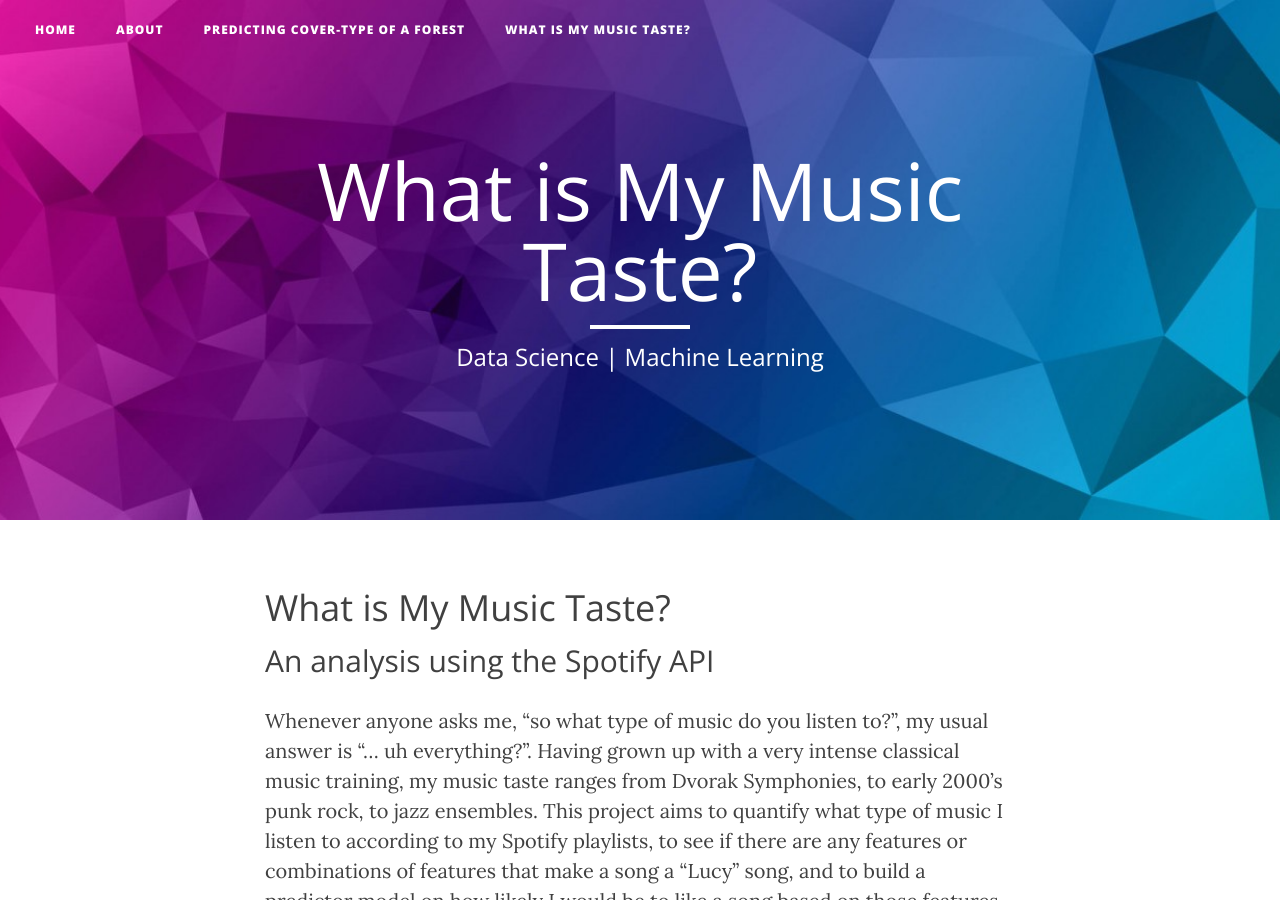
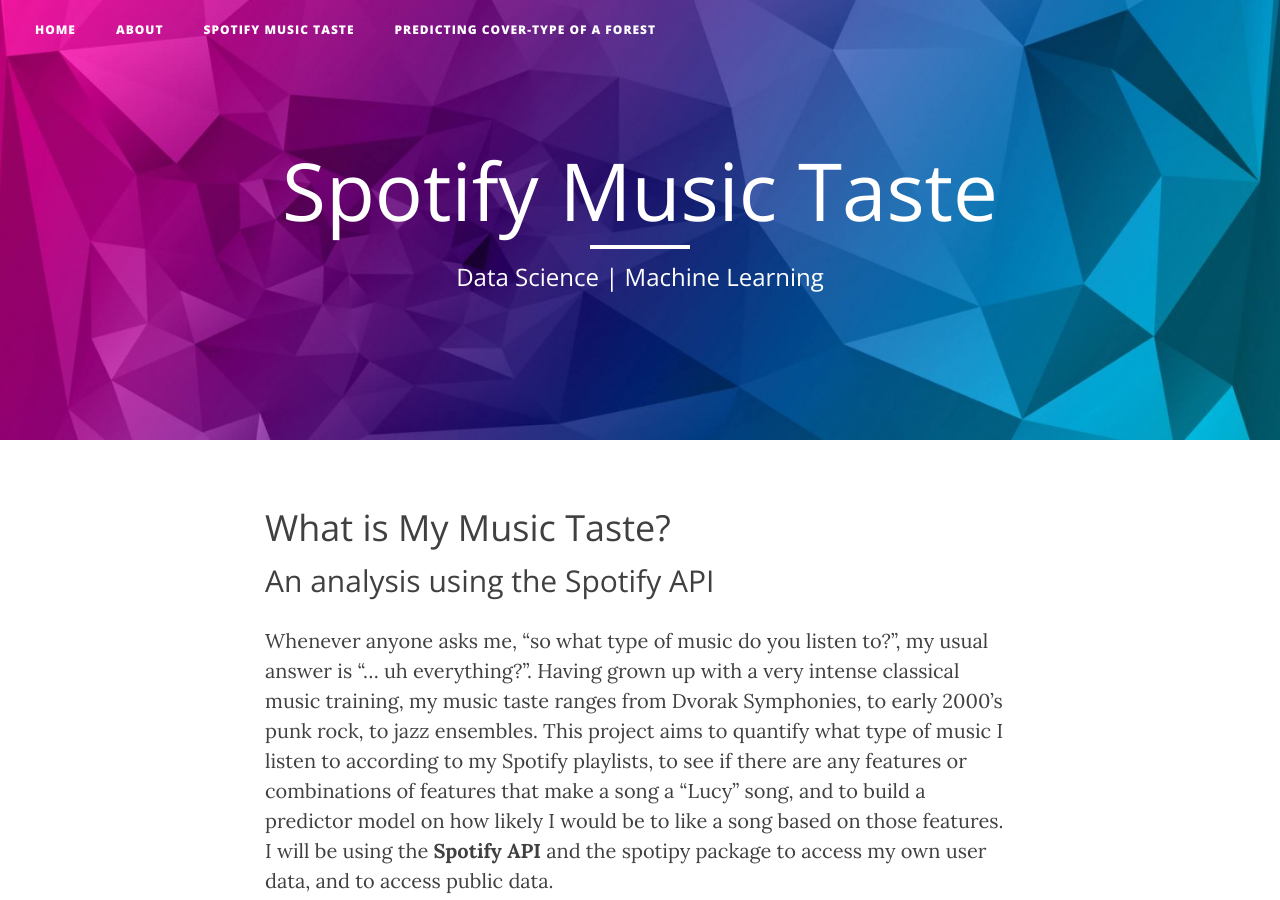
Before and after one commit to lucyahayes/luicyfruit.github.io, a Jekyll site: the page built from spotify_writeup.md, in a window 1280 px wide and 900 px high. Built offline with Jekyll 4.4.1, drawn with Linux system fonts in a browser that asks for light colours; nearby versions of some CDN libraries; our own code applies the rules of GitHub Pages for plain Markdown files.

Commit message:
Update spotify_writeup.md

```diff
--- a/spotify_writeup.md
+++ b/spotify_writeup.md
@@ -1,3 +1,8 @@
+---
+layout: page
+title: Spotify Music Taste
+---
+
 # What is My Music Taste?
 
 ## An analysis using the Spotify API
```
